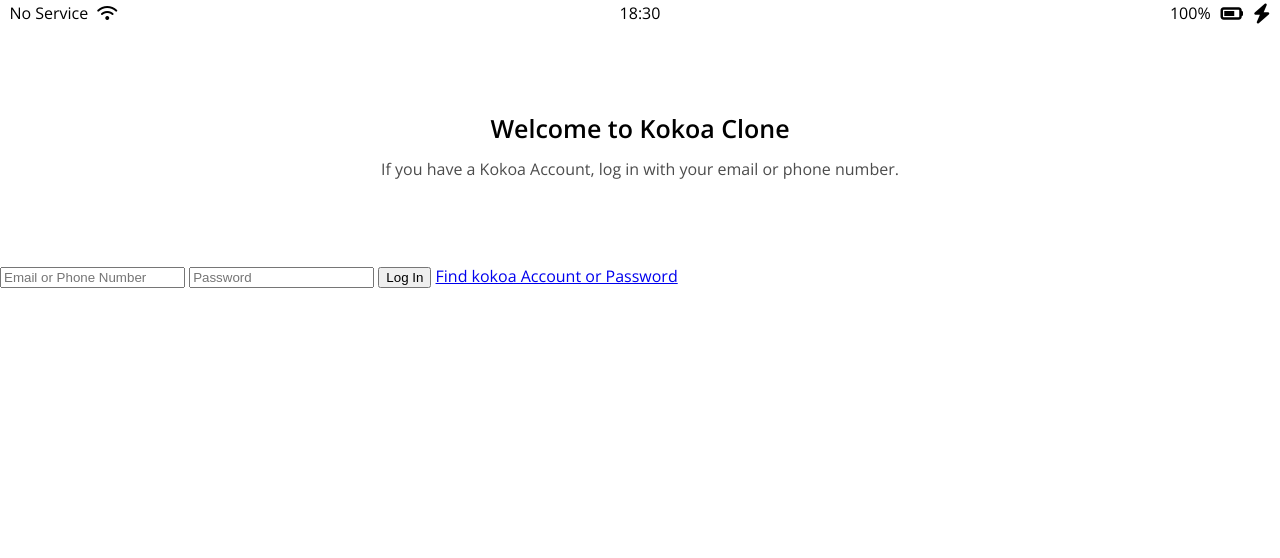
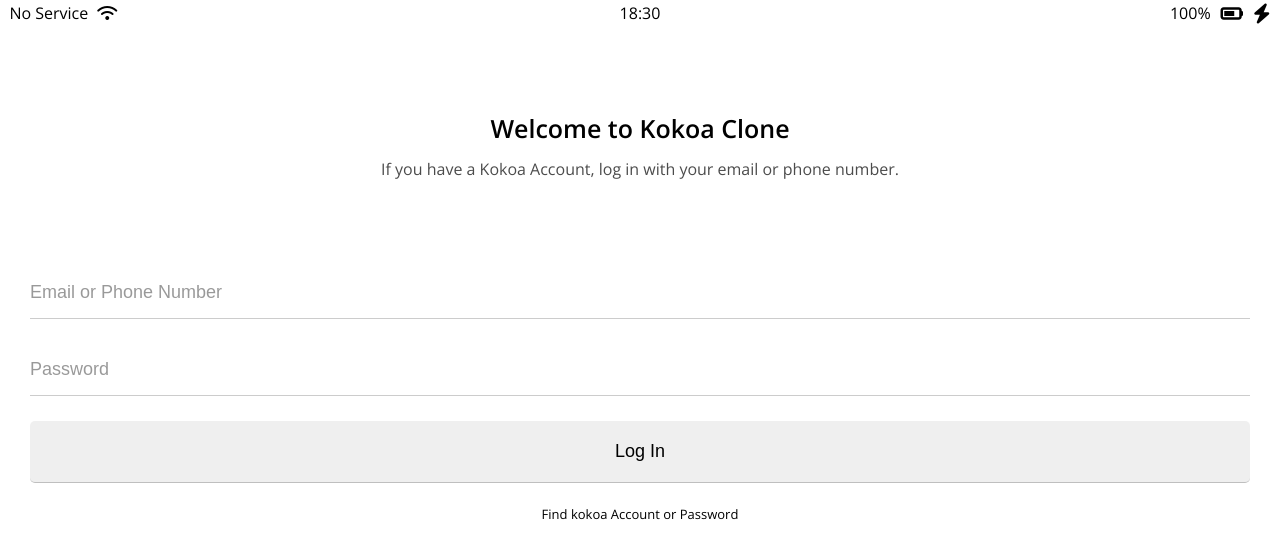
Before and after one commit to sigirace/kakao_talk_clone, a plain HTML site: page index.html in a window 1280 px wide. Drawn offline with nearby package versions, Linux system fonts and the light colour scheme.

Commit message:
feat: login form css

```diff
--- a/css/reset.css
+++ b/css/reset.css
@@ -46,3 +46,6 @@ table {
 	border-collapse: collapse;
 	border-spacing: 0;
 }
+input:focus{
+    outline: none;
+}
--- a/css/styles.css
+++ b/css/styles.css
@@ -1,7 +1,7 @@
 @import "reset.css";
 @import url('https://fonts.googleapis.com/css2?family=Open+Sans:ital,wght@0,300..800;1,300..800&display=swap');
 @import "status-bar.css";
-
+@import "variables.css";
 body{
     font-family:  "Open Sans", sans-serif;
 }
@@ -24,3 +24,44 @@ body{
     width: 50%;
     opacity: 0.7;
 }
+
+#login-form{
+    display: flex;
+    flex-direction: column;
+    margin: 0px 30px;
+}
+
+#login-form input:not([type="submit"]){
+    border-bottom: 1px solid rgba(0, 0, 0, 0.2);
+    transition: border-color 0.3s ease-in-out;
+}
+
+#login-form input{
+    border: none;
+    padding: 15px 0px;
+    font-size: 18px;
+    border-bottom: 1px solid rgba(0, 0, 0, 0.2);
+    margin-bottom: 25px;
+    transition: border-color 0.3s ease-in-out;
+}
+
+#login-form input::placeholder{
+    color: rgba(0, 0, 0, 0.4);
+}
+
+#login-form input:focus{
+    border-color: var(--yellow);
+}
+
+#login-form input[type="submit"]{
+    cursor: pointer;
+    padding: 20px 0px;
+    border-radius: 5px;
+}
+
+#login-form a{
+    text-align: center;
+    text-decoration: none;
+    color: inherit;
+    font-size: 13px;
+}
--- /dev/null
+++ b/css/variables.css
@@ -0,0 +1,3 @@
+:root{
+    --yellow: #fae100;
+}
--- a/index.html
+++ b/index.html
@@ -27,7 +27,7 @@
             If you have a Kokoa Account, log in with your email or phone number.
         </p>
     </header>
-    <form class="login-form">
+    <form id="login-form">
         <input type="text" placeholder="Email or Phone Number" required>
         <input type="password" placeholder="Password" required>
         <input type="submit" value="Log In">
```
